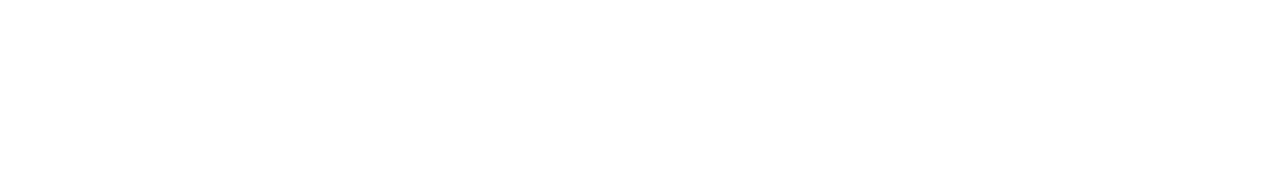
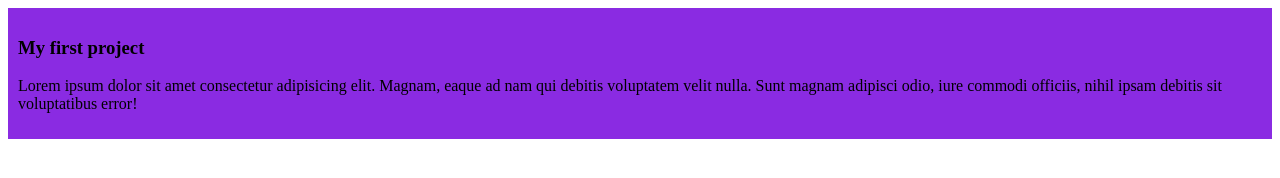
Before and after one commit to tasniazannat65/my-shelly-coop-repo, a plain HTML site: page index.html in a window 1280 px wide. Drawn offline with Linux system fonts and the light colour scheme.

Commit message:
added the first blog

```diff
--- a/index.html
+++ b/index.html
@@ -4,8 +4,14 @@
     <meta charset="UTF-8">
     <meta name="viewport" content="width=device-width, initial-scale=1.0">
     <title>Shelly coop evar git</title>
+    <link rel="stylesheet" href="styles/style.css">
 </head>
 <body>
-
+    <div>
+        <h3>My first project</h3>
+        <p>
+            Lorem ipsum dolor sit amet consectetur adipisicing elit. Magnam, eaque ad nam qui debitis voluptatem velit nulla. Sunt magnam adipisci odio, iure commodi officiis, nihil ipsam debitis sit voluptatibus error!
+        </p>
+    </div>
 </body>
 </html>
--- /dev/null
+++ b/styles/style.css
@@ -0,0 +1,5 @@
+
+div{
+    background-color: blueviolet;
+    padding: 10px;
+}
```
